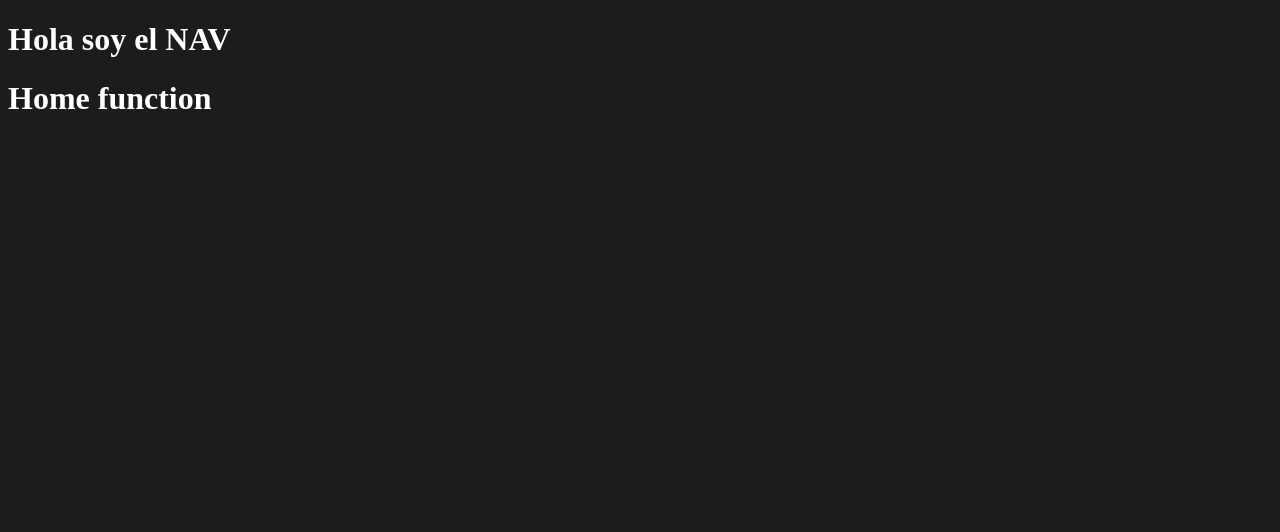
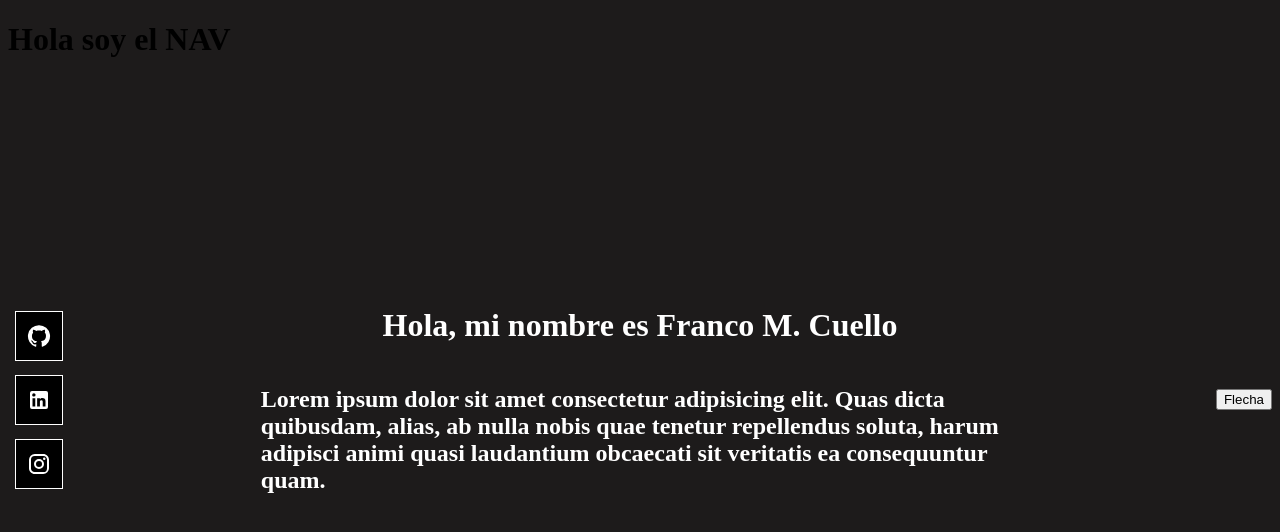
Before and after one commit to FrancoMCuello/PortfolioFMC, a React (Vite) app in the folder front/portfolioFront/: page / in a window 1280 px wide. Shown: the top 532 px of the page. Built offline with nearby package versions, Linux system fonts and the light colour scheme.

Commit message:
se agregaron funciones al home

```diff
--- a/front/portfolioFront/src/App.tsx
+++ b/front/portfolioFront/src/App.tsx
@@ -1,7 +1,8 @@
-import Home from "./components/home";
+import Home from "./components/Home";
 import "./App.css";
 import { BrowserRouter, Route, Routes } from "react-router-dom";
-import Contact from "./components/contact";
+import Contact from "./components/Contacto";
+import Formacion from "./components/Formacion";
 
 function App() {
   return (
@@ -10,6 +11,7 @@ function App() {
         <Routes>
           <Route path="/" element={<Home />} />
           <Route path="/contact" element={<Contact />} />
+          <Route path="/formacion" element={<Formacion />} />
         </Routes>
       </BrowserRouter>
     </div>
--- /dev/null
+++ b/front/portfolioFront/src/components/Formacion.tsx
@@ -0,0 +1,9 @@
+function Formacion() {
+  return (
+    <>
+      <h1> Funcion Formacion</h1>
+    </>
+  );
+}
+
+export default Formacion;
--- /dev/null
+++ b/front/portfolioFront/src/components/Home.tsx
@@ -0,0 +1,91 @@
+import Nav from "./Nav";
+import styled from "styled-components";
+import { IconButton } from "@mui/material";
+import InstagramIcon from "@mui/icons-material/Instagram";
+import LinkedInIcon from "@mui/icons-material/LinkedIn";
+import GitHubIcon from "@mui/icons-material/GitHub";
+import { useNavigate } from "react-router-dom";
+
+function Home() {
+  const navigate = useNavigate();
+  const navGit = () => {
+    window.location.href = "https://github.com/FrancoMCuello/";
+  };
+
+  const navFormacion = () => {
+    navigate("/formacion");
+  };
+
+  return (
+    <>
+      <Nav />
+      <StyledContainerP>
+        <StyledBotonesRedes className="botonesRedes">
+          <IconButton className="botonGit" onClick={navGit} aria-label="GitHub">
+            <GitHubIcon />
+          </IconButton>
+          <IconButton className="botonGit" aria-label="linkedIn">
+            <LinkedInIcon />
+          </IconButton>
+          <IconButton className="botonGit" aria-label="Instagram">
+            <InstagramIcon />
+          </IconButton>
+        </StyledBotonesRedes>
+
+        <StyledTitulo>
+          <h1>Hola, mi nombre es Franco M. Cuello</h1>
+          <h2>
+            Lorem ipsum dolor sit amet consectetur adipisicing elit. Quas dicta
+            quibusdam, alias, ab nulla nobis quae tenetur repellendus soluta,
+            harum adipisci animi quasi laudantium obcaecati sit veritatis ea
+            consequuntur quam.
+          </h2>
+        </StyledTitulo>
+        <StyledBotonTraslado>
+          <button onClick={navFormacion}>Flecha</button>
+        </StyledBotonTraslado>
+      </StyledContainerP>
+    </>
+  );
+}
+
+const StyledContainerP = styled.div`
+  display: flex;
+  min-height: 80vh;
+  justify-content: center;
+  align-items: center;
+`;
+
+const StyledBotonesRedes = styled.div`
+  display: flex;
+  flex-direction: column;
+  width: 20%;
+  .botonGit {
+    background-color: black;
+    border-radius: 0;
+    padding: 0.5em;
+    border: 1px solid white;
+    width: 2em;
+    margin: 0.3em;
+    color: white;
+  }
+`;
+
+const StyledTitulo = styled.div`
+  display: flex;
+  align-items: center;
+  flex-wrap: nowrap;
+  justify-content: center;
+  flex-direction: column;
+  color: white;
+  width: 60%;
+`;
+
+const StyledBotonTraslado = styled.div`
+  display: flex;
+  width: 20%;
+  align-items: center;
+  justify-content: flex-end;
+`;
+
+export default Home;
--- a/front/portfolioFront/src/components/home/home.css
+++ /dev/null
@@ -1,3 +0,0 @@
-h1 {
-    color: white;
-}
--- a/front/portfolioFront/src/components/home/index.tsx
+++ /dev/null
@@ -1,13 +0,0 @@
-import "./home.css";
-import Nav from "../nav";
-
-function Home() {
-  return (
-    <>
-      <Nav />
-      <h1>Home function</h1>
-    </>
-  );
-}
-
-export default Home;
```
Also changed, not shown: front/portfolioFront/package.json (+6 -1 lines), front/portfolioFront/src/components/Contacto.tsx (renamed from front/portfolioFront/src/components/contact/index.tsx), front/portfolioFront/src/components/Nav.tsx (renamed from front/portfolioFront/src/components/nav/index.tsx), front/portfolioFront/src/components/nav/nav.css (deleted), front/portfolioFront/src/index.css (deleted), 1 other file (tests, documents, lock files or other folders).
